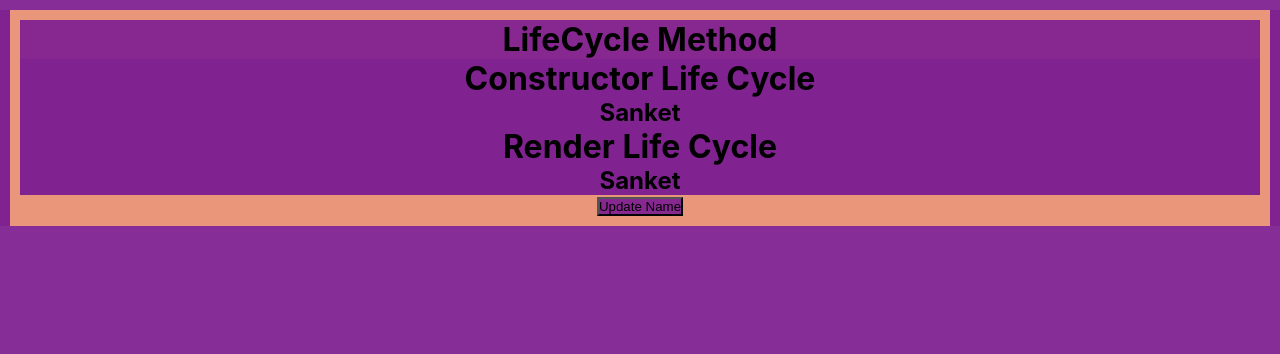
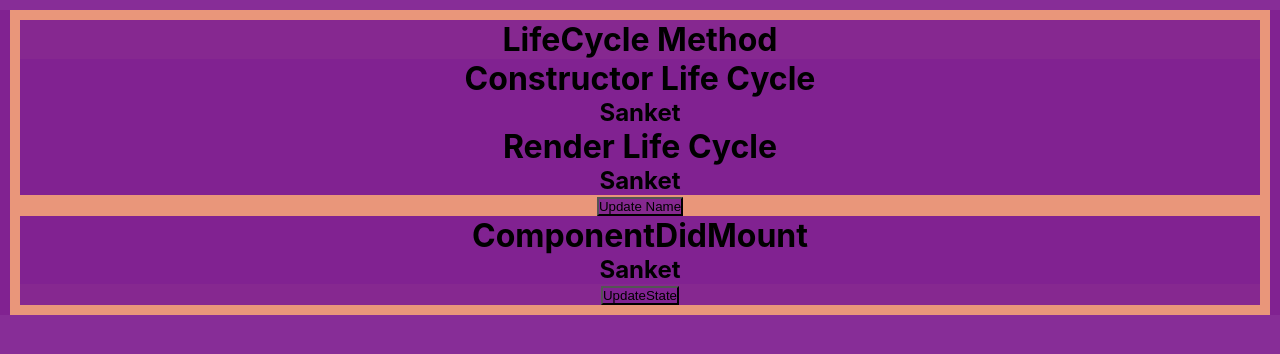
Before and after one commit to sanketpujari33/Full-Stack-Develaper, a React (Create React App) app in the folder Web-Technologies/React-Js/blog/: page / in a window 1280 px wide. Shown: the top 354 px of the page. Built offline with nearby package versions, Linux system fonts and the light colour scheme.

Commit message:
>ComponentDidMount

```diff
--- /dev/null
+++ b/Web-Technologies/React-Js/blog/src/components/LifeCycleMethod/ComponentDidMount.js
@@ -0,0 +1,25 @@
+
+import React, { Component } from 'react';
+
+export class ComponentDidMount extends Component {
+    constructor(){
+        super();
+        console.warn("constructor");
+        this.state={
+            name:"Sanket"
+        }
+    }
+    componentDidMount() {
+        console.warn("ComponentDidMount");
+    };
+    render() {
+        console.warn("Render")
+        return (
+            <div>
+            <h1>ComponentDidMount</h1>
+            <h2>{this.state.name}</h2>
+            <button onClick={()=>{this.setState({name:"SanketPujari"})}}>UpdateState</button>
+            </div>
+        );
+    };
+};
--- a/Web-Technologies/React-Js/blog/src/components/LifeCycleMethod/LifeCycleMethod.js
+++ b/Web-Technologies/React-Js/blog/src/components/LifeCycleMethod/LifeCycleMethod.js
@@ -1,4 +1,5 @@
 import React, { useState } from "react";
+import { ComponentDidMount } from "./ComponentDidMount";
 import { CunstructorLifeCycle } from './CunstructorLifeCycle';
 import { RenderLifeCyle } from "./RenderLifeCyle";
 
@@ -9,6 +10,7 @@
       <h1>LifeCycle Method</h1><CunstructorLifeCycle/>
       <RenderLifeCyle name={name} />
       <button onClick={() => setName("SanketPujari")}>Update Name</button>
+      <ComponentDidMount/>
     </div>
   );
 }
--- a/Web-Technologies/React-Js/blog/src/components/LifeCycleMethod/RenderLifeCyle.js
+++ b/Web-Technologies/React-Js/blog/src/components/LifeCycleMethod/RenderLifeCyle.js
@@ -3,7 +3,7 @@
 
 export class RenderLifeCyle extends Component {
     render() {
-        console.warn("Render Method",this.props);
+        // console.warn("Render Method",this.props);
         return (
             <div>
             <h1>Render Life Cycle</h1>
```
